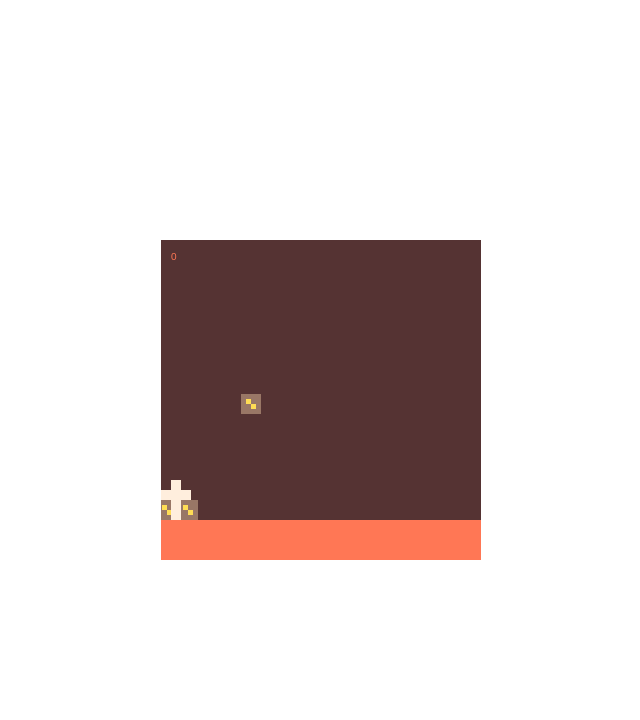
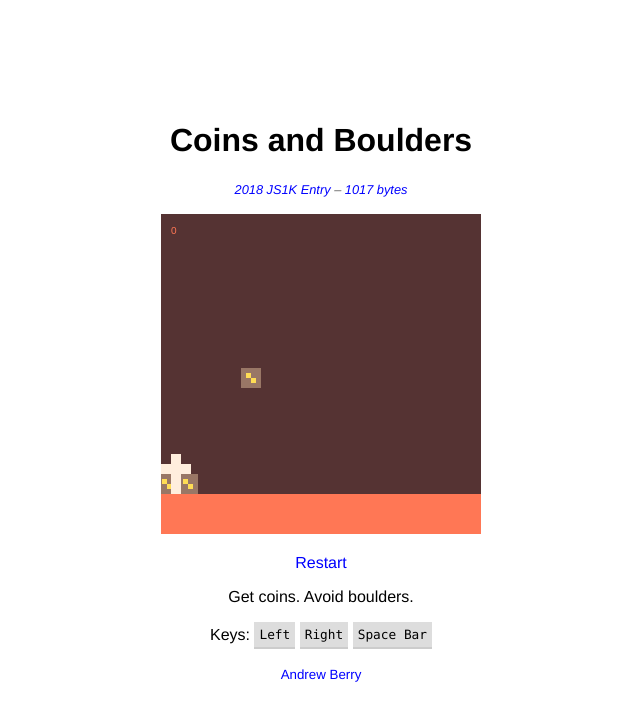
Before and after one commit to andrewb/volatile-coin-mine, a website: page index.html in a window 1280 px wide. Shown: the whole page, without its empty margins (319-959 px from the left). Drawn offline with Linux system fonts and the light colour scheme.

Commit message:
Meta and layout updates

```diff
--- a/index.html
+++ b/index.html
@@ -2,17 +2,60 @@
 <html>
   <head>
     <meta charset="utf-8" />
+    <meta name="author" content="Andrew Berry">
+    <meta name="description" content="JS1k 2018 demo: &quot;Coins and Boulders&quot; -- The mine is collapsing! Get the coins. Avoid the boulders.">
+    <link rel="canonical" href="https://mock.xyz/volatile-coin-mine/">
     <title>Volatile Coin Mine - JS1k 2018</title>
     <style>
       body, html {
         margin: 0;
         padding: 0;
+        font-family: "Helvetica", "Arial", sans-serif;
+        text-align: center;
+      }
+      a, a:visited {
+        color: #00f;
+        text-decoration: none;
+      }
+      a:hover {
+        color: #000;
+      }
+      header {
+        margin-bottom: 1em;
+      }
+      em {
+        color: #666;
+        font-size: 0.8em;
+      }
+      kbd {
+        padding: 5px;
+        font-family: "Menlo", "Courier New", monospace;
+        font-size: 0.8em;
+        display: inline-block;
+        min-width: 1em;
+        background: #ddd;
+        border-bottom: 2px solid #ccc;
+        vertical-align: middle;
       }
     </style>
   </head>
   <body>
-    <div style="display: flex; height: 100vh; justify-content: center; align-items: center;">
-      <canvas id="canvas" style="margin: auto; display: block;"></canvas>
+    <div style="display: flex; min-height: 100vh; justify-content: center; align-items: center;">
+      <div>
+        <header>
+          <h1>Coins and Boulders</h1>
+          <em><a href="https://js1k.com/2018-coins/demo/3096">2018 JS1K Entry</a> &ndash; <a href="https://github.com/andrewb/volatile-coin-mine/blob/master/min.js">1017 bytes</a></em>
+        </header>
+        <section>
+          <canvas id="canvas"></canvas>
+        </section>
+        <section>
+          <p><a href="/volatile-coin-mine">Restart</a></p>
+          <p>Get coins. Avoid boulders.</p>
+          <p>Keys: <kbd class="key">Left</kbd> <kbd class="key">Right</kbd> <kbd class="key">Space Bar</kbd></p>
+          <p><small><a href="https://github.com/andrewb">Andrew Berry</a></small></p>
+        </section>
+      </div>
     </div>
     <script>
       // Approx. js1k shim
@@ -24,6 +67,14 @@
       window.d = document;
       a.style.width = a.style.height = '320px';
     </script>
+    <script>
+      window.addEventListener("keydown", function(e) {
+        if (e.which === 32) {
+          // Stop space from scrolling the page
+          e.preventDefault();
+        }
+      });
+    </script>
     <script src="min.js"></script>
   </body>
 </html>
```
